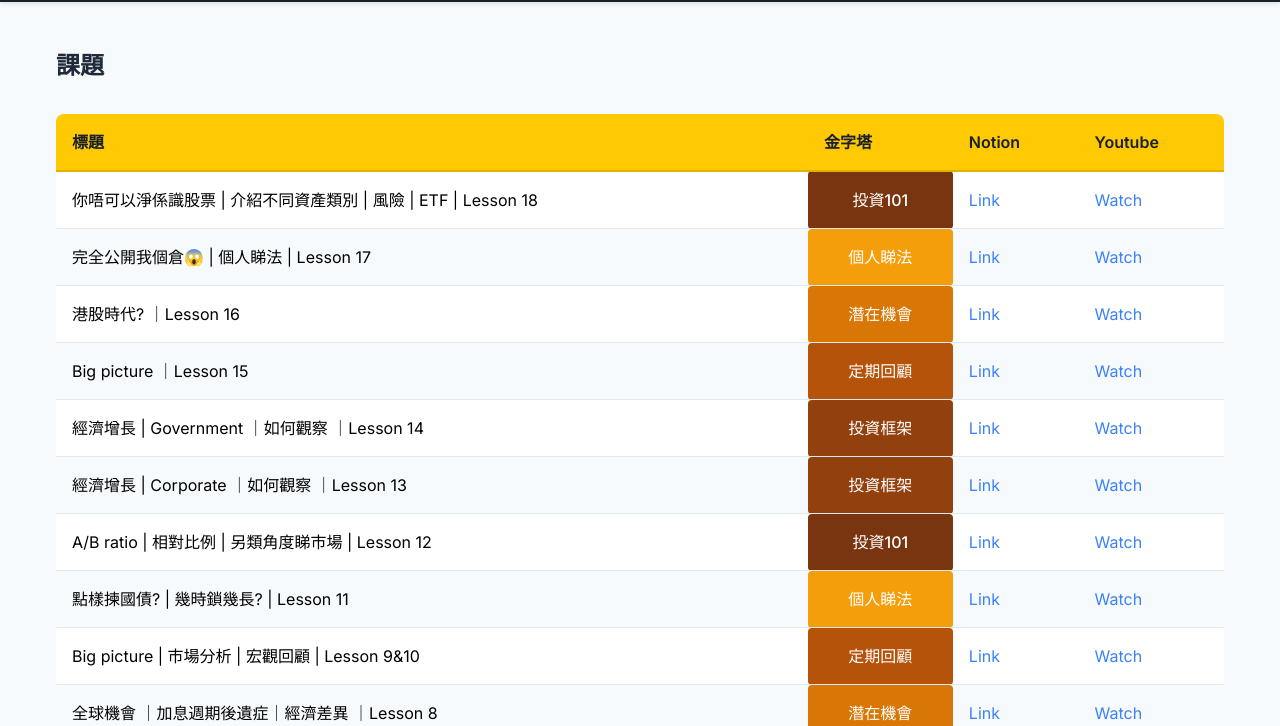
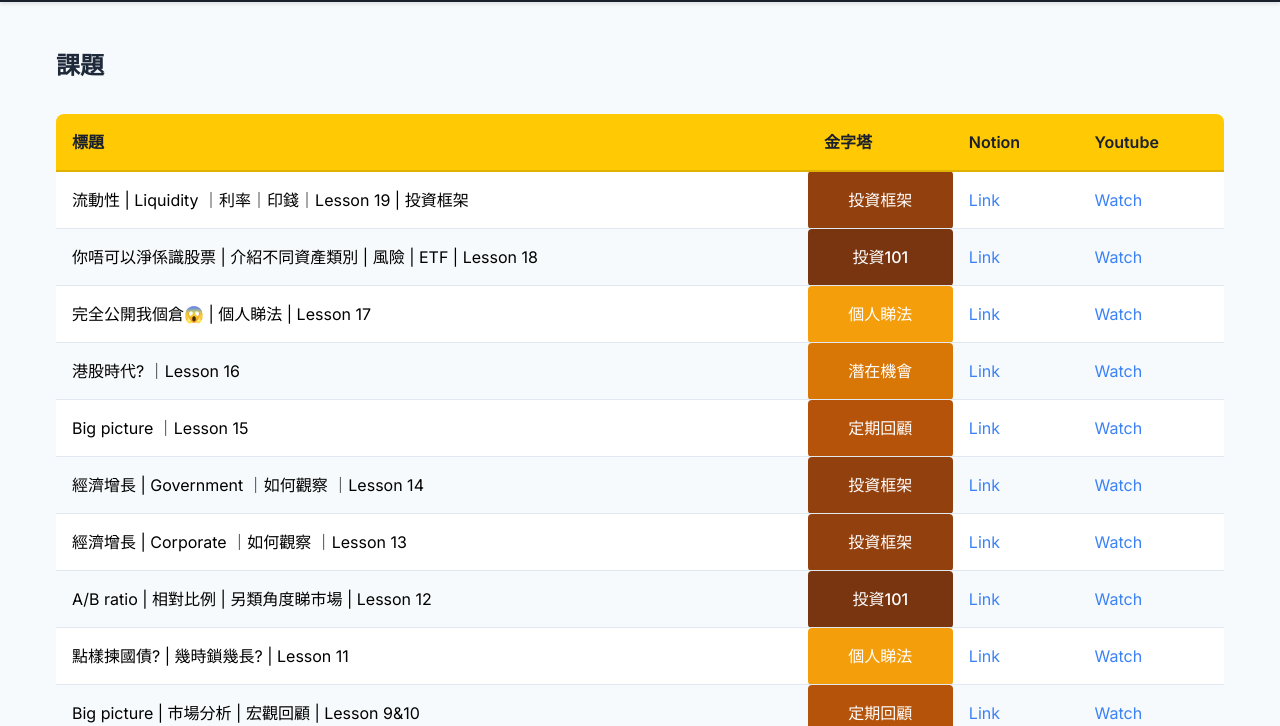
Before and after one commit to investmentsi1/website, a plain HTML site: page courses.html in a window 1280 px wide. Shown: the part 74-800 px from the top of the page. Drawn offline with nearby package versions, Linux system fonts and the light colour scheme.

Commit message:
Add files via upload

```diff
--- a/courses.html
+++ b/courses.html
@@ -182,6 +182,12 @@
                 </thead>
                 <tbody>
                     <tr>
+                        <td>流動性 | Liquidity ｜利率｜印錢｜Lesson 19 | 投資框架</td>
+                        <td class="pyramid-layer layer2">投資框架</td>
+                        <td><a href="https://investmentsi1.notion.site/Liquidity-1031c78847ad8087b7f0da3e4f9b669b?pvs=4">Link</a></td>
+                        <td><a href="https://youtu.be/lkAbfYp5bz8" target="_blank">Watch</a></td>
+                    </tr>
+                    <tr>
                         <td>你唔可以淨係識股票 | 介紹不同資產類別 | 風險 | ETF | Lesson 18</td>
                         <td class="pyramid-layer layer1">投資101</td>
                         <td><a href="https://investmentsi1.notion.site/Explore-different-Asset-Class-and-What-s-ETF-1b21c78847ad80109fb8e4d8b6c30cfd?pvs=4" target="_blank">Link</a></td>
```
